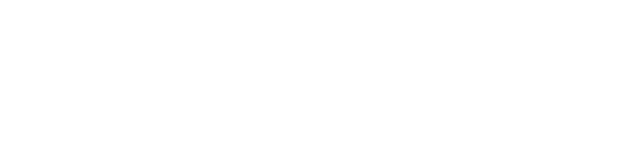
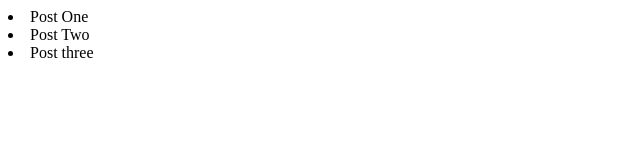
Before and after one commit to patrickayella04/API-Application-Programming-Interface, a plain HTML site: page index.html in a window 1280 px wide. Shown: the whole page, without its empty margins (0-640 px from the left). Drawn offline with Linux system fonts and the light colour scheme.

Commit message:
Callback functions

```diff
--- /dev/null
+++ b/app.js
@@ -0,0 +1,121 @@
+
+//     What Is An API
+//     1. Application Programming Interface
+//     2. Contract provided by one piece of software to another
+//     3. Structured request and response
+//     4. We just worked with an API that takes a request and response with jokes (chuck noris project)
+
+//     REST APIS
+//     What is REST?
+//     1. Represtational State Transfer
+//     2. Architecture style for designing networked applications
+//     3. Relies on a Stateless, client-server protocol, almost always HTTP
+//     4.Treats server objects as resources that can be created or destroyed
+//     5. Can be used by virtually any programming language
+//     6. All APIS have their own rules and structure
+
+//     Key: An API is the Messager and REST APIS lets us use HTTP requerst to format that message.
+// /////////////////////////////////////////////////////
+
+//     HTTP Request
+//     GET: Retrieve date from a specified resource
+//     POST: Sunmit data to be processed to a specified resource
+//     PUT: Update a specified resource
+//     DELETE: Delete a specified resource
+
+//     Other types of Request are...
+
+//     HEAD: Same as get but does not return body, only returns the HEADER
+//     OPTIONS: Returns the supported HTTP methods of that specific server
+//     PATCH: Update partial resources
+// ///////////////////////////////////////////////////
+
+//     API Endpoints
+
+//     When you have some kind of API, whether it's your own, or its an external you will have somehting called End points. The API End points are the URLs that you access to do certai things. A common Endpoint to GET ALL users...see more below
+
+//     // some URLs are exactly the same which is fine as they are different methods
+
+//     GET http//someurl.com/api/users    // Get all users
+//     GET http//someurl.com/api/users/1  //Get single user
+
+//     not: these next end points you will be sending data along with your request, because it needs to know the post data to add(POST), which post to update(PUT) aswell as the data that you want to update it with. And (DELTE) will delete a user based on the ID passed in the url.
+
+//     POST http//someurl.com/api/users   // Add user
+//     PUT  http//someurl.com/api/users/1  // Udate user
+//     DELETE http//someurl.com/api/users/1  // Delete user
+
+// -->
+//////////////////////////////////////////////////////////////////////////////
+// <!--
+//     CALLBACK FUNCTION
+// -->
+
+
+
+
+// A CallBack function --- is  a function thats passed in as a paremeter to another function and then its ran inside the function body. So for example when we use a forEach on an array,array.forEach() and then we pass in functions, thats acutally a callback. This callback is not asynchronous, meaning it does stop anything else from happening until its done, but it is in fact a callback. We have synchronous and asynchronous callback functions.  Another example is setTimeout() which takes in a callback function which IS asynchronous, meaning things can happen while setTimeout() is running.
+
+// Mimic actions of creating a blog post on a server, or through an api or data base. We will only use a hard coded array, but pretend that it's from a server, and also getting those blog posts back. In some cases the server may return your post before your new post is added, and your new post wont be included. Even you if you run the createPost() function before getPost() that could happen. So will see this situation below using setTimeout(), so will use this to mimic the server response. See how that can mess things up, and then see how we can use a callback to fix it!
+
+// Lets create a variable called posts, which will mimic our server and data base...
+const posts = [
+    {
+        title: 'Post One',
+        body: 'This is post one'
+    },
+    {
+        title: 'Post Two',
+        body: 'This is post two'
+    }
+];
+
+// function createPost(post) { // we mimic server response time with setTimeout().
+//     setTimeout(function () { // This is a callback
+//         posts.push(post)
+//     }, 2000) // 2 seconds, two thousand milliseconds
+// }
+
+// function getPosts() { // Use getPosts to get our posts and display them in browser
+//     setTimeout(function() {
+//         let output = '';
+//         posts.forEach(function (post) {
+//             output += `<li>${post.title}</li>` // we append to output +=
+//         });
+//         document.body.innerHTML = output;
+//     }, 1000)
+// }
+
+// // we want to create the post now and then call getPost after that.
+
+// createPost({ title: 'Post three', body: 'This is post three' });
+
+// getPosts();
+
+// We only get post one and post two, where is post three?
+
+// The server took 2 seconds to create the post, and it took 1 second to get the posts. It got the post before the previous function was created the post. So we did this in a synchronous way.
+
+// below we do it in a asynchronous way using a callback...
+
+function createPost(post, callback) { // With create post we can pass in a callback (call it whatever you want..alot of times you see CB aswell)
+    setTimeout(function () { // This is a callback
+        posts.push(post);
+        callback(); // we say callback and it will be a function
+
+    }, 2000) // 2 seconds, two thousand milliseconds
+}
+
+function getPosts() { // Use getPosts to get our posts and display them in browser
+    setTimeout(function() {
+        let output = '';
+        posts.forEach(function (post) {
+            output += `<li>${post.title}</li>` // we append to output +=
+        });
+        document.body.innerHTML = output;
+    }, 1000)
+}
+
+createPost({ title: 'Post three', body: 'This is post three' }, getPosts); // what will happen is when createPost is called it will call getPosts() aka callback() in createPost function within/befor those 2 seconds actually ends. Post three is now included in the get post. We did this asynchronously with a callback function.
+
+// Callbacks are essentially a function that can be passed in to another fucntion and then called within that function.
--- a/index.html
+++ b/index.html
@@ -1,48 +1,18 @@
-<!--
-    What Is An API
-    1. Application Programming Interface
-    2. Contract provided by one piece of software to another
-    3. Structured request and response
-    4. We just worked with an API that takes a request and response with jokes (chuck noris project)
 
-    REST APIS
-    What is REST?
-    1. Represtational State Transfer
-    2. Architecture style for designing networked applications
-    3. Relies on a Stateless, client-server protocol, almost always HTTP
-    4.Treats server objects as resources that can be created or destroyed
-    5. Can be used by virtually any programming language
-    6. All APIS have their own rules and structure
+    <!DOCTYPE html>
 
-    Key: An API is the Messager and REST APIS lets us use HTTP requerst to format that message.
-/////////////////////////////////////////////////////
+     <html class="no-js">
+        <head>
+            <meta charset="utf-8">
+            <meta http-equiv="X-UA-Compatible" content="IE=edge">
+            <title>Ajax Sandbox</title>
+            <meta name="description" content="">
+            <meta name="viewport" content="width=device-width, initial-scale=1">
+            <link rel="stylesheet" href="">
+        </head>
+        <body>
 
-    HTTP Request
-    GET: Retrieve date from a specified resource
-    POST: Sunmit data to be processed to a specified resource
-    PUT: Update a specified resource
-    DELETE: Delete a specified resource
 
-    Other types of Request are...
-
-    HEAD: Same as get but does not return body, only returns the HEADER
-    OPTIONS: Returns the supported HTTP methods of that specific server
-    PATCH: Update partial resources
-///////////////////////////////////////////////////
-
-    API Endpoints
-
-    When you have some kind of API, whether it's your own, or its an external you will have somehting called End points. The API End points are the URLs that you access to do certai things. A common Endpoint to GET ALL users...see more below
-
-    // some URLs are exactly the same which is fine as they are different methods
-
-    GET http//someurl.com/api/users    // Get all users
-    GET http//someurl.com/api/users/1  //Get single user
-
-    not: these next end points you will be sending data along with your request, because it needs to know the post data to add(POST), which post to update(PUT) aswell as the data that you want to update it with. And (DELTE) will delete a user based on the ID passed in the url.
-
-    POST http//someurl.com/api/users   // Add user
-    PUT  http//someurl.com/api/users/1  // Udate user
-    DELETE http//someurl.com/api/users/1  // Delete user
-
--->
+            <script src="app.js" async defer></script>
+        </body>
+    </html>
```
